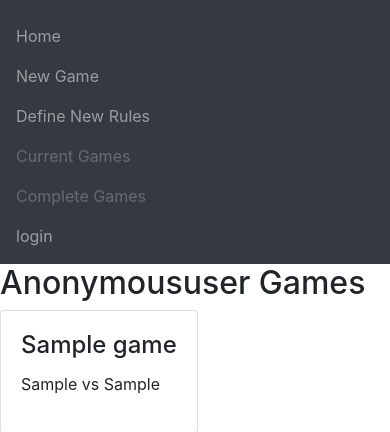
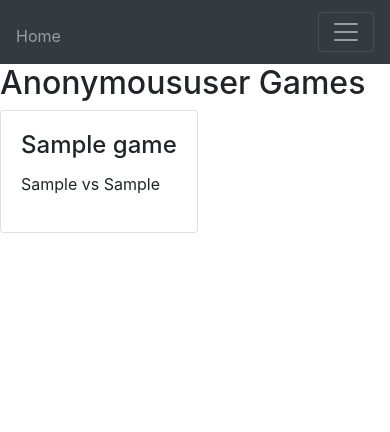
Before and after one commit to theovoss/DjangoChessApi, a Django app: template DjangoChessApi/Chess/templates/chess/game_list.html in a window 390 px wide. Shown: the top 432 px of the page. Run offline with Django 3.2, Linux system fonts and the light colour scheme; the template is opened without the code that fills it: most values are stand-ins (such as "Sample title", 1, 10 or a date in 2020); some libraries are stand-ins or nearby versions.

Commit message:
On small screens, move menu to a pancake button instead of always out filling up half the screen

```diff
--- a/DjangoChessApi/Chess/templates/chess/header.html
+++ b/DjangoChessApi/Chess/templates/chess/header.html
@@ -16,6 +16,12 @@
       <li class="nav-item">
         <a class="nav-link" href={% url 'Chess:home' %}>Home</a>
       </li>
+    </ul>
+    <button class="navbar-toggler" type="button" data-toggle="collapse" data-target="#navbarSupportedContent" aria-controls="navbarSupportedContent" aria-expanded="false" aria-label="Toggle navigation">
+      <span class="navbar-toggler-icon"></span>
+    </button>
+    <div class="collapse navbar-collapse" id="navbarSupportedContent">
+      <ul class="navbar-nav mr-auto mt-2 mt-lg-0">
         <li class="nav-item">
           <a class="nav-link" href={% url 'Chess:create-game' %}>New Game</a>
         </li>
@@ -45,6 +51,8 @@
           </li>
         {% endif %}
       </ul>
+    </div>
+
   </nav>
   {% block body %}
 
```
Lines whose indentation alone changed are shown as unchanged.
